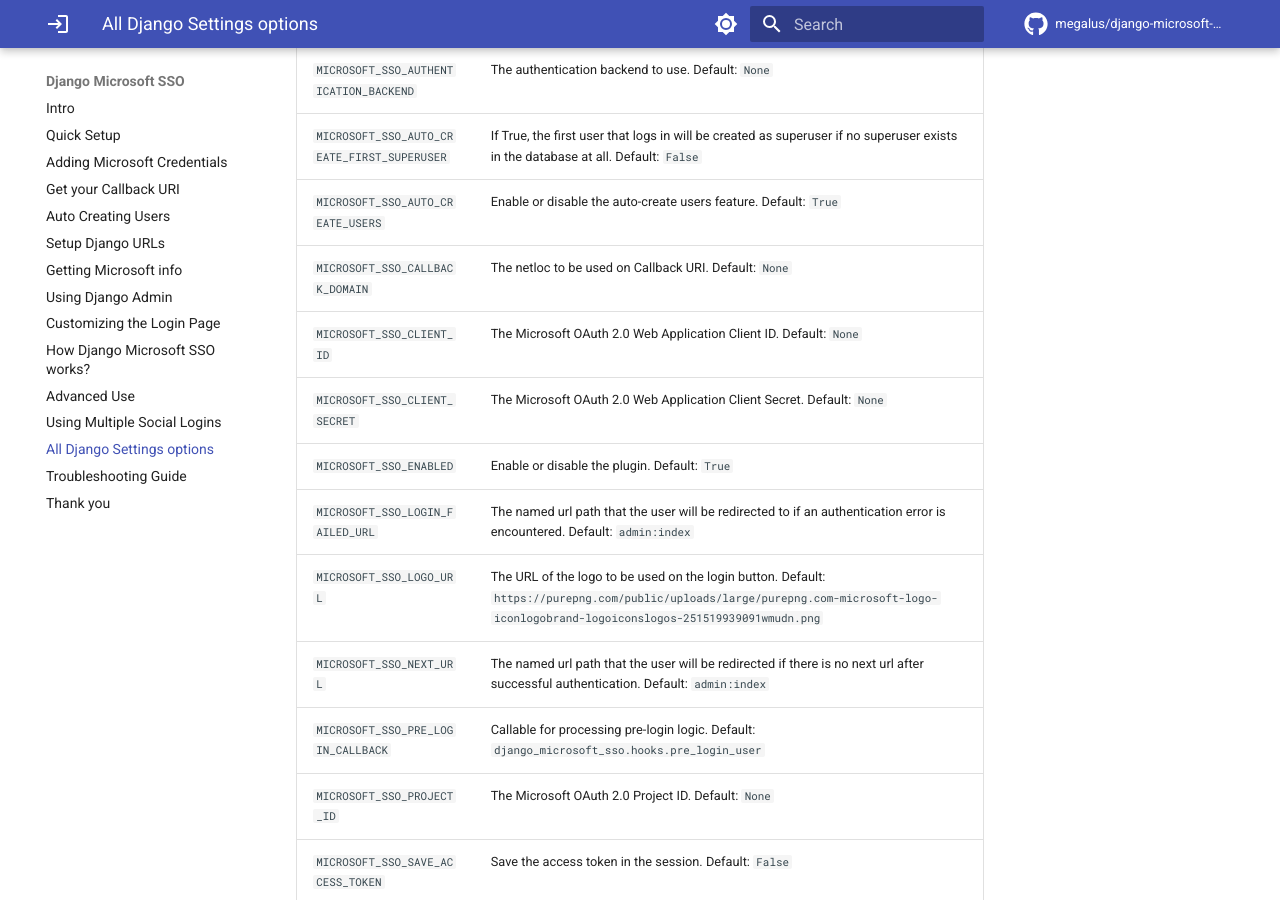
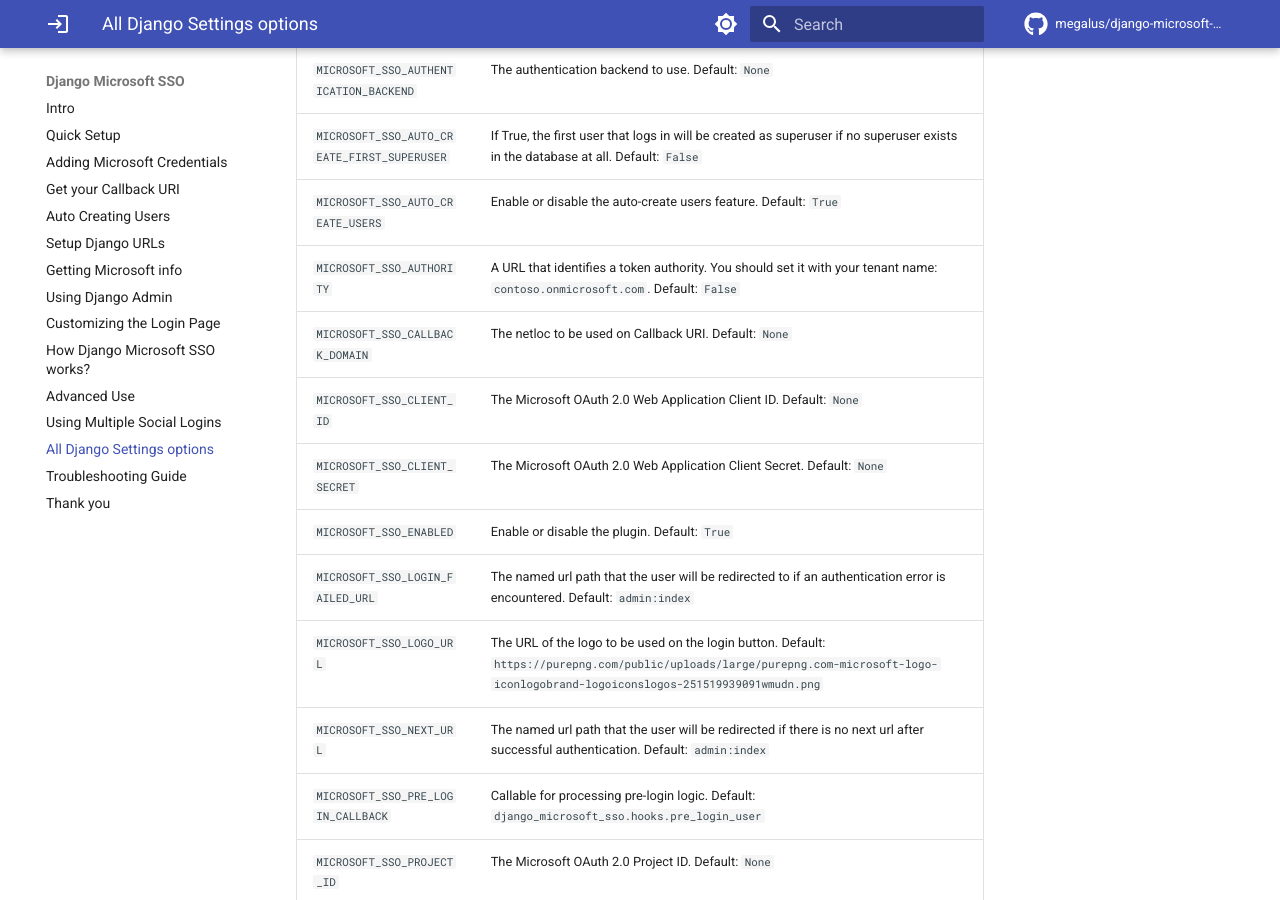
Before and after one commit to megalus/django-microsoft-sso, an MkDocs documentation site: the page built from docs/settings.md, in a window 1280 px wide and 900 px high, scrolled down 330 px. Built offline with MkDocs 1.6.1 and Material for MkDocs 9.7.7, drawn with Linux system fonts in a browser that asks for light colours; comment, search, counter and statistics services are not loaded.

Commit message:
docs added

```diff
--- a/docs/settings.md
+++ b/docs/settings.md
@@ -7,6 +7,7 @@
 | `MICROSOFT_SSO_AUTHENTICATION_BACKEND`      | The authentication backend to use.  Default: `None`                                                                                                                                   |
 | `MICROSOFT_SSO_AUTO_CREATE_FIRST_SUPERUSER` | If True, the first user that logs in will be created as superuser if no superuser exists in the database at all. Default: `False`                                                     |
 | `MICROSOFT_SSO_AUTO_CREATE_USERS`           | Enable or disable the auto-create users feature. Default: `True`                                                                                                                      |
+| `MICROSOFT_SSO_AUTHORITY`                   | A URL that identifies a token authority. You should set it with your tenant name: `contoso.onmicrosoft.com`. Default: `False`                                                         |
 | `MICROSOFT_SSO_CALLBACK_DOMAIN`             | The netloc to be used on Callback URI. Default: `None`                                                                                                                                |
 | `MICROSOFT_SSO_CLIENT_ID`                   | The Microsoft OAuth 2.0 Web Application Client ID. Default: `None`                                                                                                                    |
 | `MICROSOFT_SSO_CLIENT_SECRET`               | The Microsoft OAuth 2.0 Web Application Client Secret. Default: `None`                                                                                                                |
```
